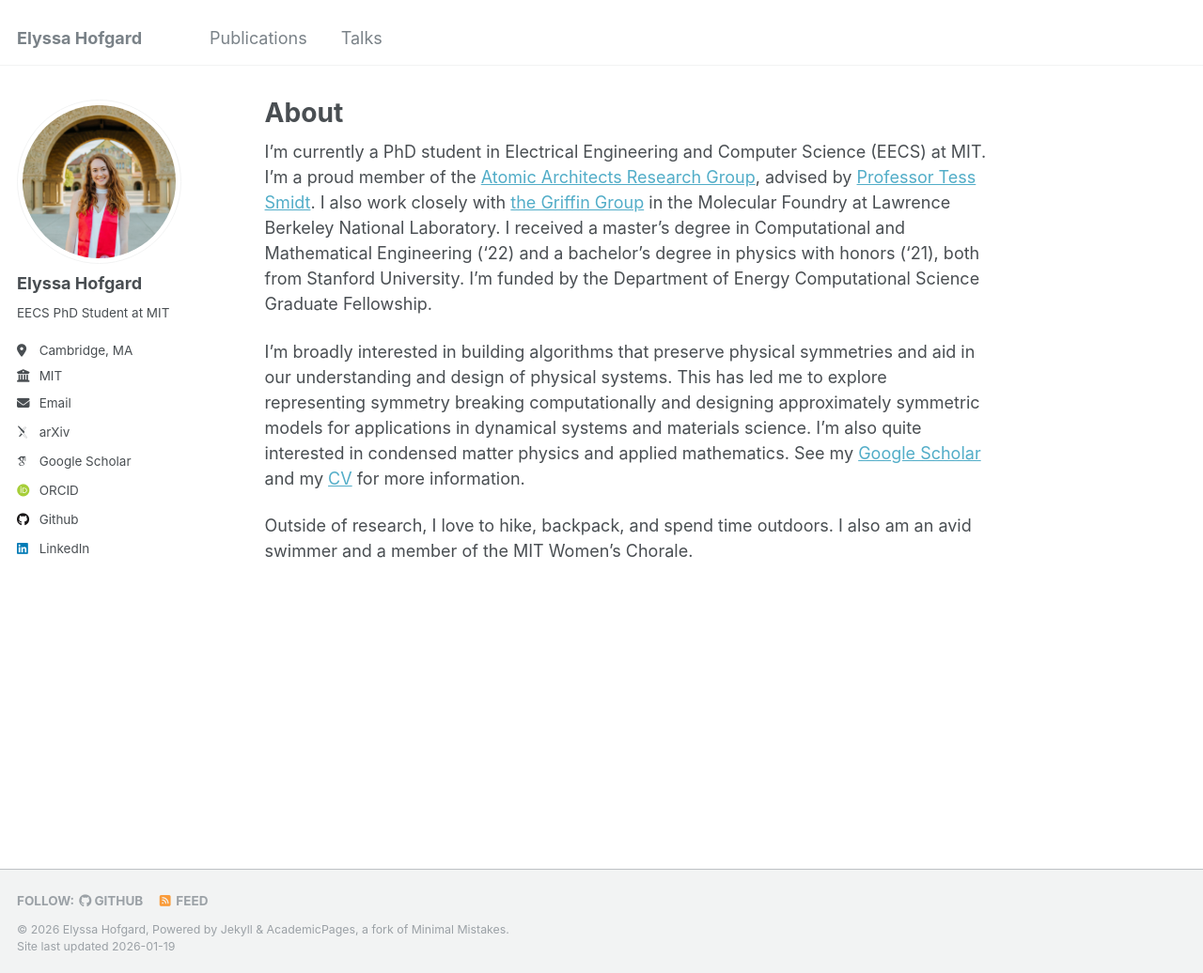
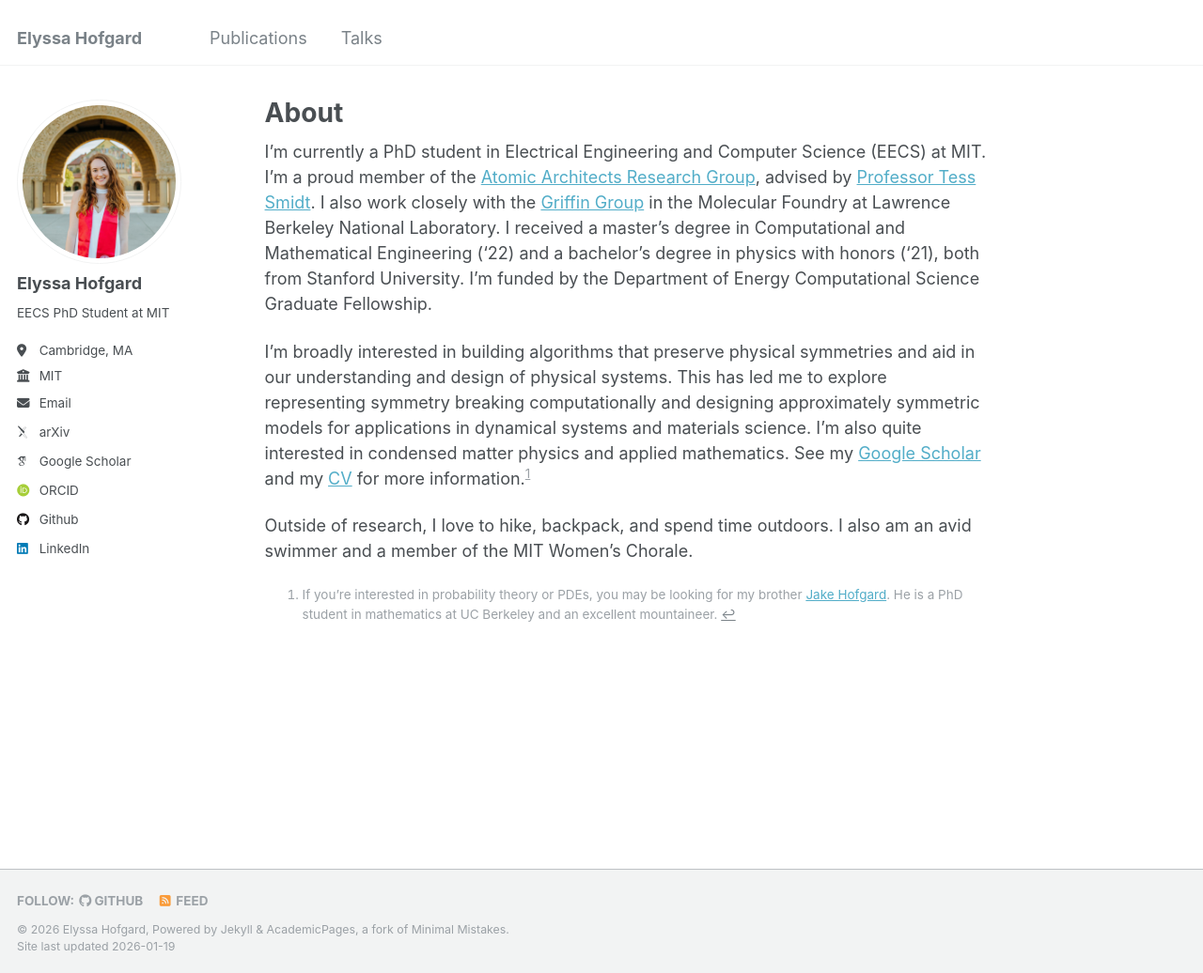
Before and after one commit to ehofgard/ehofgard.github.io, a Jekyll site: the page built from _pages/about.md, in a window 1280 px wide and 1036 px high. Shown: the whole window at 94% size. Built offline with Jekyll 4.4.1, drawn with Linux system fonts in a browser that asks for light colours; some web fonts are replaced.

Commit message:
adding footnote

```diff
--- a/_pages/about.md
+++ b/_pages/about.md
@@ -7,8 +7,10 @@ redirect_from:
   - /about.html
 ---
 
-I'm currently a PhD student in Electrical Engineering and Computer Science (EECS) at MIT. I'm a proud member of the [Atomic Architects Research Group](https://atomicarchitects.com/), advised by [Professor Tess Smidt](https://blondegeek.github.io/). I also work closely with [the Griffin Group](https://sineadgriffin.com/) in the Molecular Foundry at Lawrence Berkeley National Laboratory. I received a master's degree in Computational and Mathematical Engineering ('22) and a bachelor's degree in physics with honors ('21), both from Stanford University. I'm funded by the Department of Energy Computational Science Graduate Fellowship.
+I'm currently a PhD student in Electrical Engineering and Computer Science (EECS) at MIT. I'm a proud member of the [Atomic Architects Research Group](https://atomicarchitects.com/), advised by [Professor Tess Smidt](https://blondegeek.github.io/). I also work closely with the [Griffin Group](https://sineadgriffin.com/) in the Molecular Foundry at Lawrence Berkeley National Laboratory. I received a master's degree in Computational and Mathematical Engineering ('22) and a bachelor's degree in physics with honors ('21), both from Stanford University. I'm funded by the Department of Energy Computational Science Graduate Fellowship.
 
-I'm broadly interested in building algorithms that preserve physical symmetries and aid in our understanding and design of physical systems. This has led me to explore representing symmetry breaking computationally and designing approximately symmetric models for applications in dynamical systems and materials science. I'm also quite interested in condensed matter physics and applied mathematics. See my [Google Scholar](https://scholar.google.com/citations?user=S67jpMkAAAAJ&hl=en&oi=ao) and my [CV](http://ehofgard.github.io/files/Elyssa_Hofgard_CV.pdf) for more information.
+I'm broadly interested in building algorithms that preserve physical symmetries and aid in our understanding and design of physical systems. This has led me to explore representing symmetry breaking computationally and designing approximately symmetric models for applications in dynamical systems and materials science. I'm also quite interested in condensed matter physics and applied mathematics. See my [Google Scholar](https://scholar.google.com/citations?user=S67jpMkAAAAJ&hl=en&oi=ao) and my [CV](http://ehofgard.github.io/files/Elyssa_Hofgard_CV.pdf) for more information.[^1]
 
 Outside of research, I love to hike, backpack, and spend time outdoors. I also am an avid swimmer and a member of the MIT Women's Chorale.
+
+[^1]: If you're interested in probability theory or PDEs, you may be looking for my brother [Jake Hofgard](https://jakehofgard.github.io/). He is a PhD student in mathematics at UC Berkeley and an excellent mountaineer.
```
